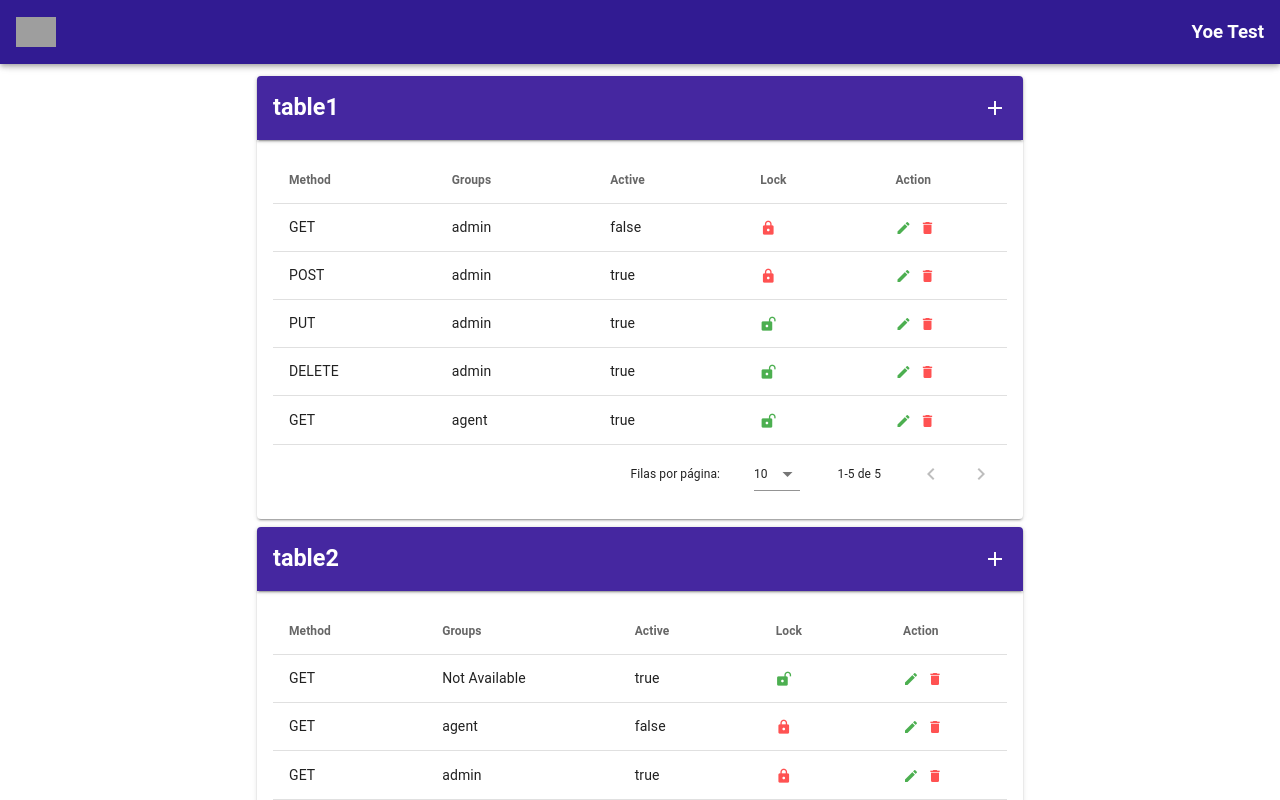
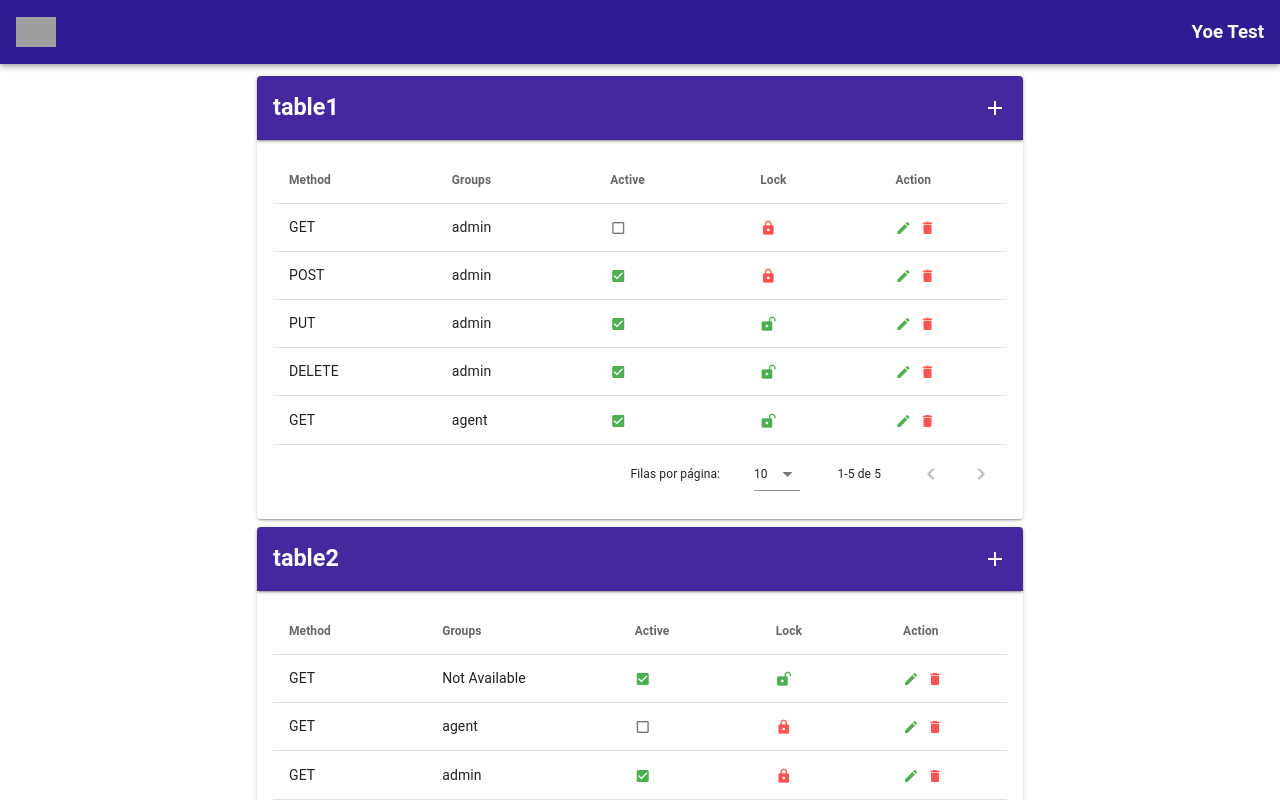
Before and after one commit to danielalejandroamaro/secure_tables, a Vue app: page / in a window 1280 px wide. Shown: the top 800 px of the page. Built offline with nearby package versions, Linux system fonts and the light colour scheme; grey boxes are pictures that could not be loaded; a small style sheet from the web is missing.

Commit message:
checkbox de is_active agregado y funcionando

```diff
--- a/src/components/secure_table.vue
+++ b/src/components/secure_table.vue
@@ -25,6 +25,17 @@
             :items="table_rules"
             sort-by="id"
             >
+
+                <template v-slot:item.is_active="{ item }">
+                    <v-icon
+                    small
+                    :class="['mdi', item.is_active? 'mdi-checkbox-marked':'mdi-checkbox-blank-outline']"
+                    :color="item.is_active? 'success':'gray'"
+                    @click="toggleRuleKey(item, 'is_active')"
+                    >
+                    </v-icon>
+                </template>
+
                 <template v-slot:item.action="{ item }">
                   <v-icon
                     small
@@ -45,11 +56,10 @@
 
                 <template v-slot:item.locked="{ item }">
                     <v-icon
-
                     small
                     :class="['mdi', item.locked? 'mdi-lock':'mdi-lock-open-variant']"
                     :color="item.locked? 'error':'success'"
-                    @click="toggleRuleLock(item)"
+                    @click="toggleRuleKey(item,'locked')"
                     >
                     </v-icon>
                 </template>
@@ -97,9 +107,10 @@ export default {
             confirm('Are you sure you want to delete this rule?') && this.$emit('delete', rule)
         },
 
-        toggleRuleLock(rule){
-            this.$emit('toggle-rule-lock', rule)
+        toggleRuleKey(rule, key){
+            this.$emit('toggle-rule-key', rule, key)
         }
+
     }
 }
 </script>
--- a/src/views/Home.vue
+++ b/src/views/Home.vue
@@ -12,7 +12,7 @@
             :table_name="table"
             :table_rules="table_rules(table)"
             @delete="deleteRule"
-            @toggle-rule-lock="toggleRuleLock"
+            @toggle-rule-key="toggleRuleLock"
             ></secure_table>
 
       </v-col>
@@ -52,10 +52,11 @@ export default {
       this.rules.splice(ruleIndex,1)
     },
 
-    toggleRuleLock(rule) {
+    //para togglear los estados lock y active
+    toggleRuleLock(rule, rule_key) {
       const ruleIndex = this.rules.indexOf(rule);
-      const ruleValue = this.rules[ruleIndex].locked;
-      this.rules[ruleIndex].locked = !ruleValue
+      const ruleValue = this.rules[ruleIndex][rule_key];
+      this.rules[ruleIndex][rule_key] = !ruleValue;
     }
   },
 
```
